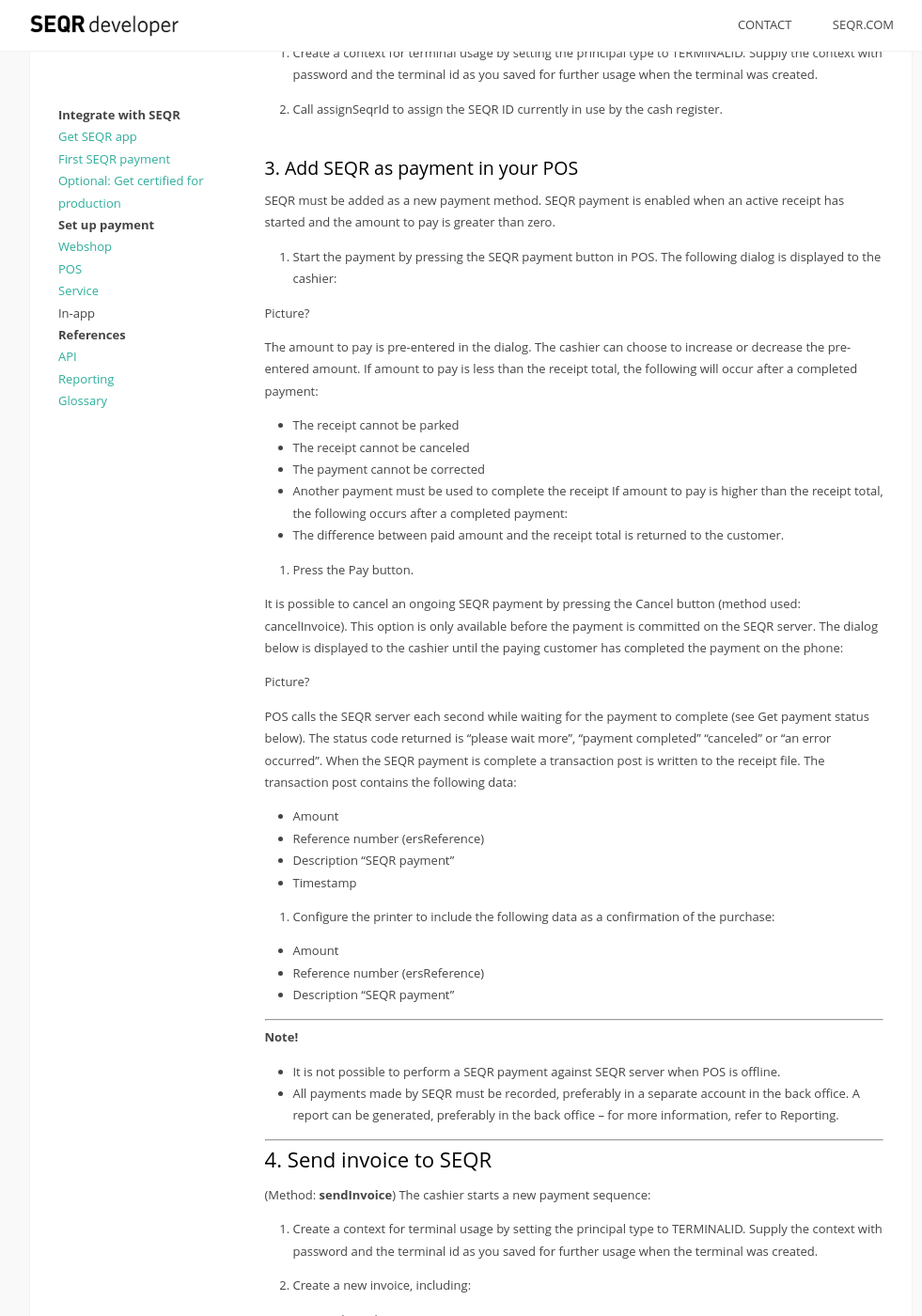
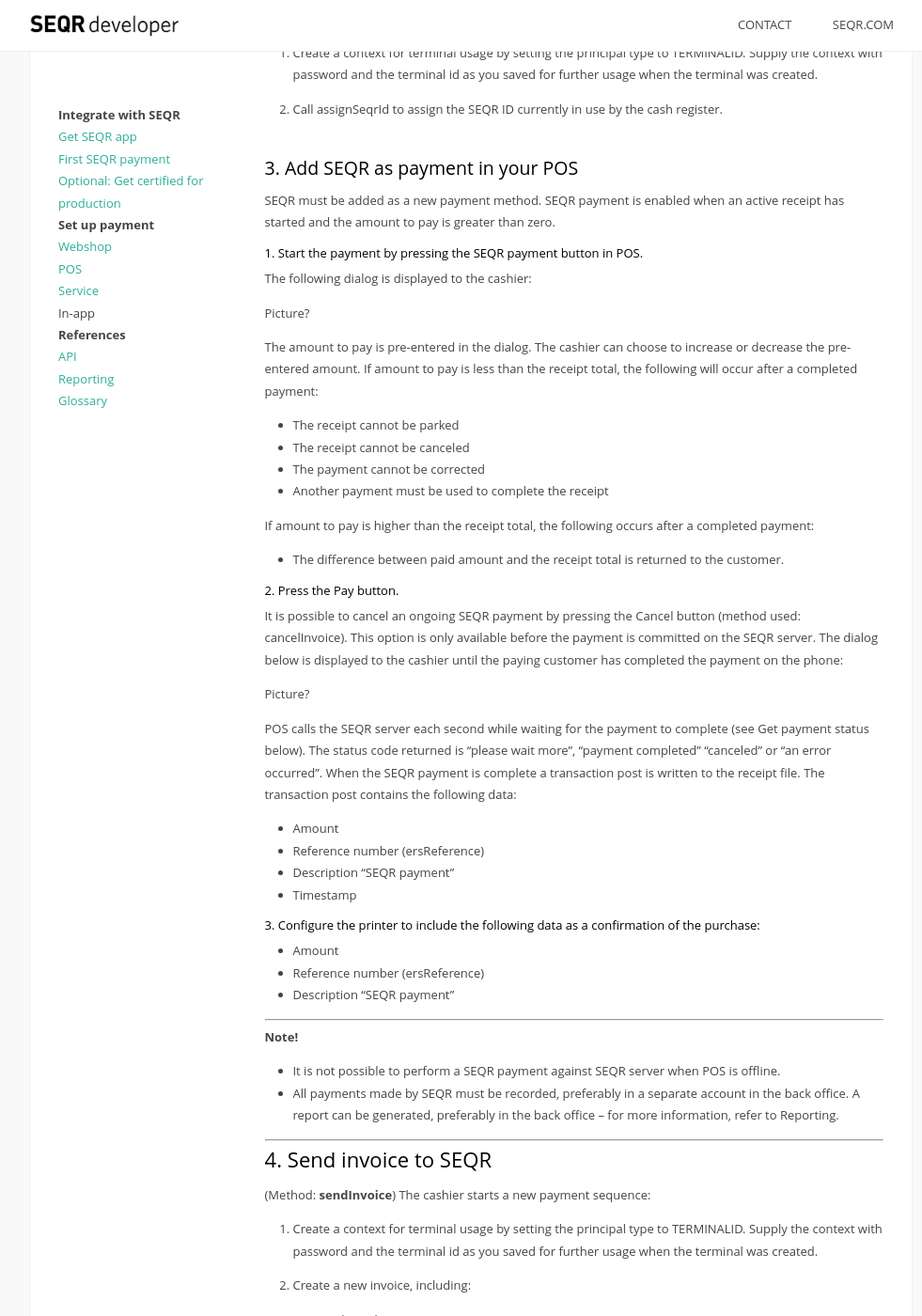
Before and after one commit to SeamlessDistribution/SeamlessDistribution.github.io, a Jekyll site: the page built from merchant/pos/index.md, in a window 1280 px wide and 1400 px high, scrolled down 2492 px. Shown: the whole window at 94% size, without its empty margins (139-1120 px from the left). Built offline with Jekyll 4.4.1, drawn with Linux system fonts in a browser that asks for light colours.

Commit message:
Update index.md

```diff
--- a/merchant/pos/index.md
+++ b/merchant/pos/index.md
@@ -92,7 +92,9 @@
 
 SEQR must be added as a new payment method. SEQR payment is enabled when an active receipt has started and the amount to pay is greater than zero.
 
-1.	Start the payment by pressing the SEQR payment button in POS. The following dialog is displayed to the cashier:
+#### 1.	Start the payment by pressing the SEQR payment button in POS.
+
+The following dialog is displayed to the cashier:
 
 Picture?
 
@@ -102,10 +104,11 @@
 * The receipt cannot be canceled
 * The payment cannot be corrected
 * Another payment must be used to complete the receipt
+
 If amount to pay is higher than the receipt total, the following occurs after a completed payment:
 * The difference between paid amount and the receipt total is returned to the customer.
 
-2.	Press the Pay button.
+#### 2.	Press the Pay button.
 
 It is possible to cancel an ongoing SEQR payment by pressing the Cancel button (method used: cancelInvoice). This option is only available before the payment is committed on the SEQR server. The dialog below is displayed to the cashier until the paying customer has completed the payment on the phone:
 
@@ -120,7 +123,8 @@
 * Description “SEQR payment”
 * Timestamp
 
-3.	Configure the printer to include the following data as a confirmation of the purchase:
+#### 3.	Configure the printer to include the following data as a confirmation of the purchase:
+
 
 * Amount
 * Reference number (ersReference)
```
